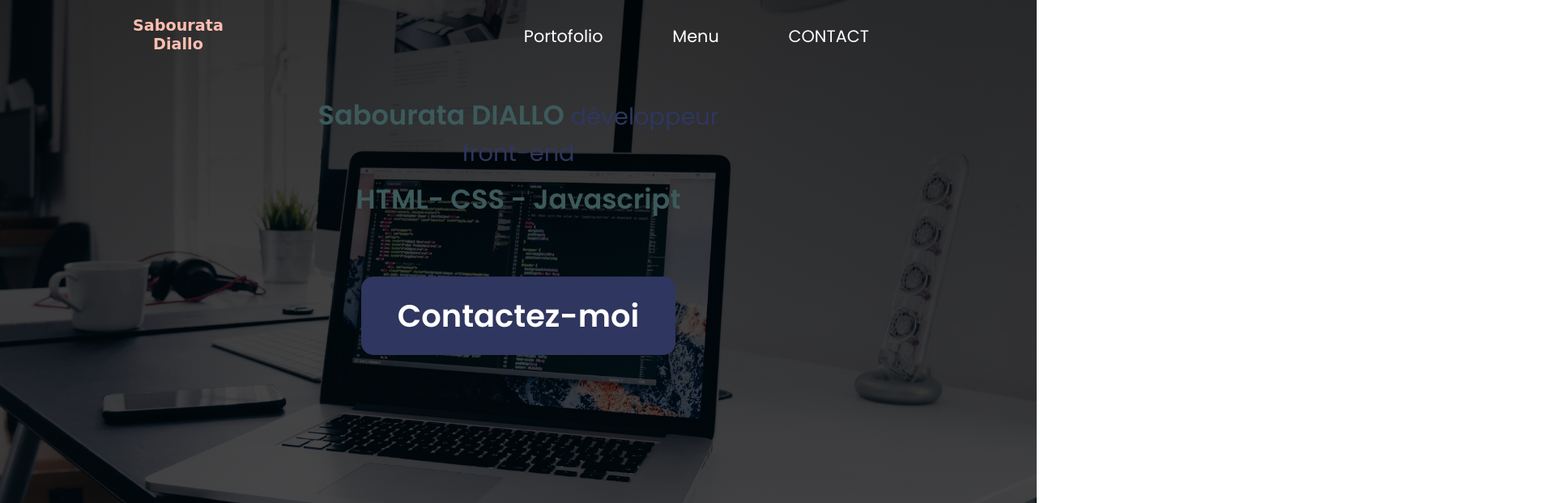
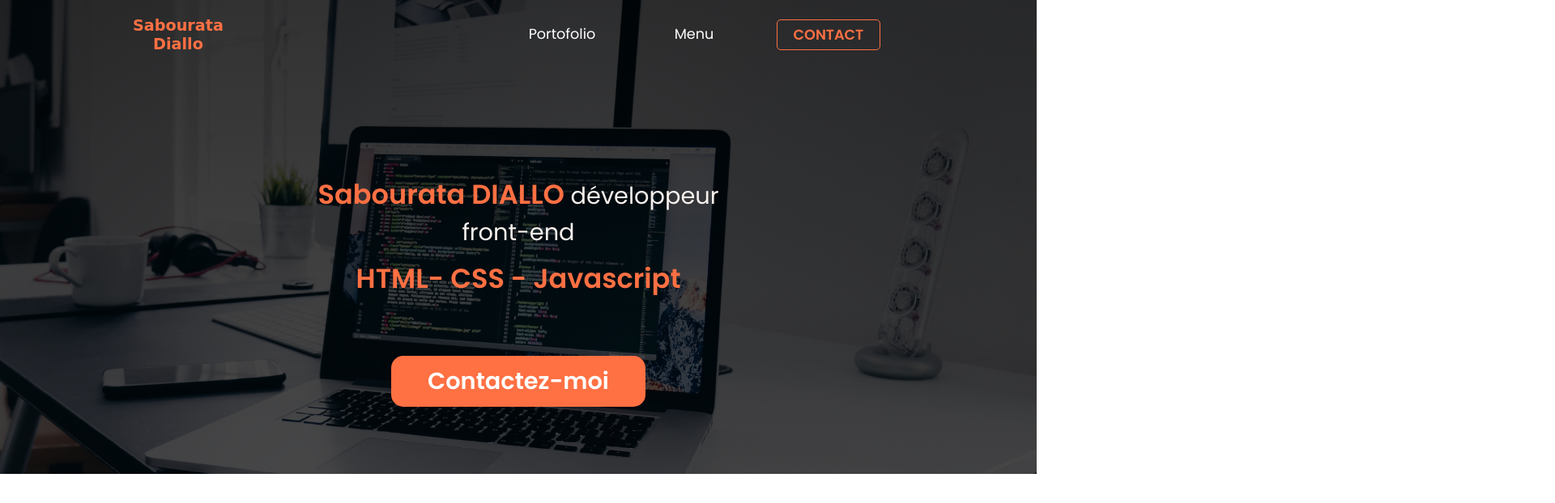
Before and after one commit to CafrineSab/portofolio, a plain HTML site: page index.html in a window 1280 px wide. Shown: the top 622 px of the page at 81% size, 1920 px wide, since content can reach past the window. Drawn offline with Linux system fonts and the light colour scheme; a web font is replaced by a local one.

Commit message:
Update style.css

```diff
--- a/style.css
+++ b/style.css
@@ -4,7 +4,8 @@
 :root {
     --lightGrey : #f7f1ed;
     --orangePink: #febeb0;
-    --green : #3d5a5b;
+    --orange: #FF7043;
+    --green : #555555;
     --blueViolet:#2f365f;
     --whiteColor : #fff;
     --black: #000;
@@ -57,7 +58,9 @@ a, a:hover, a:focus, a:active {
 .menu-wrap {
     display: flex;
     justify-content: space-around;
+    align-items: center;
     width: 100%;
+
 }
 
 .logo {
@@ -65,7 +68,7 @@ a, a:hover, a:focus, a:active {
     font-weight: bold;
     font-size: 1.2rem;
     text-align: center;
-    color: var(--orangePink);
+    color: var(--orange);
 }
 
 .sticky {
@@ -85,12 +88,12 @@ a, a:hover, a:focus, a:active {
     display: flex;
     align-items: center;
     width: 40%;
-    height: 3rem;
+    height: 2.5rem;
 }
 
 .menu-list {
     list-style: none;
-    font-size: 1.3rem;
+    font-size: 1.1rem;
     display: flex;
     justify-content: space-around;
     width: 100%;
@@ -98,21 +101,30 @@ a, a:hover, a:focus, a:active {
 
 .menu-list li {
     transition: all 0.3s;
-    padding: 10px 20px;
+    padding: 5px 20px;
     color: var(--whiteColor);
 }
 
+.menu-list-contact {
+    color: var(--orange) !important;
+    font-weight: bold;
+    border: 1px solid var(--orange);
+    border-radius: 5px;
+}
+
+.menu-list-contact:hover {
+    background-color: var(--orange);
+    color: var(--lightGrey) !important;
+}
 .menu-list li:hover {
     cursor: pointer;
-    color: var(--lightGrey);
-    background-color: var(--green);
+    color: var(--orange);
     border-radius: 5px;
-    padding: 10px 20px;
 }
 
 .hero {
     width: 100%;
-    height: 70vh;
+    height: 500px;
     background-size: cover;
     position: relative;
     display: flex;
@@ -131,7 +143,7 @@ a, a:hover, a:focus, a:active {
     justify-content: center;
     flex-direction: column;
     position: absolute;
-    top: 40px;
+    top: 140px;
 }
 
 .presentation {
@@ -160,20 +172,21 @@ a, a:hover, a:focus, a:active {
 }
 
 .hero-text {
-    font-size: 1.2rem;
+    font-size: 1.6rem;
     line-height: 1.5;
     margin-bottom: 30px;
-    color: var(--blueViolet);
+    color: var(--lightGrey);
+    text-align: center;
 }
 
 .hero-text span {
-    color: var(--green);
+    color: var(--orange);
     font-weight: bold;
-    font-size: 1.5rem;
+    font-size: 1.8rem;
 }
 
 .techno {
-    color: var(--green);
+    color: var(--orange);
     font-weight: bold;
     font-size: 1.5rem;
     margin: 10px 0;
@@ -185,14 +198,14 @@ a, a:hover, a:focus, a:active {
 }
 
 .cta button {
-    width: 100%;
+    width: 80%;
     font-family: var(--fontText);
     font-size: 1.5rem;
     font-weight: bold;
-    background-color: var(--blueViolet);
+    background-color: var(--orange);
     border: none;
     border-radius: 10px;
-    color: #ffffff;
+    color: var(--lightGrey);
     padding: 15px;
 
 }
@@ -231,6 +244,8 @@ a, a:hover, a:focus, a:active {
 
 .about-me img {
     margin-bottom: 20px;
+    border-radius: 8px;
+    width: 300px;
 }
 
 .about-me p {
@@ -434,8 +449,6 @@ form {
 
 
 
-
-
 /* ----------- RESPONSIVE DESIGN ----------- */
 /*Important: Always put your media queries at the end of your CSS file.*/
 
@@ -454,7 +467,7 @@ form {
 
     .hero {
         width: 100%;
-        height: 60vh;
+        height: 450px;
     }
 
     .cta button {
@@ -531,15 +544,15 @@ form {
 
     .hero {
         width: 100%;
-        height: 70vh;
+        height: 500px;
     }
 
     .cta button {
         width: 100%;
-        font-size: 2.4rem;
+        font-size: 1.8rem;
         border-radius: 15px;
         color: #ffffff;
-        padding: 20px 45px;
+        padding: 10px 45px;
     }
 
     .presentation {
```
